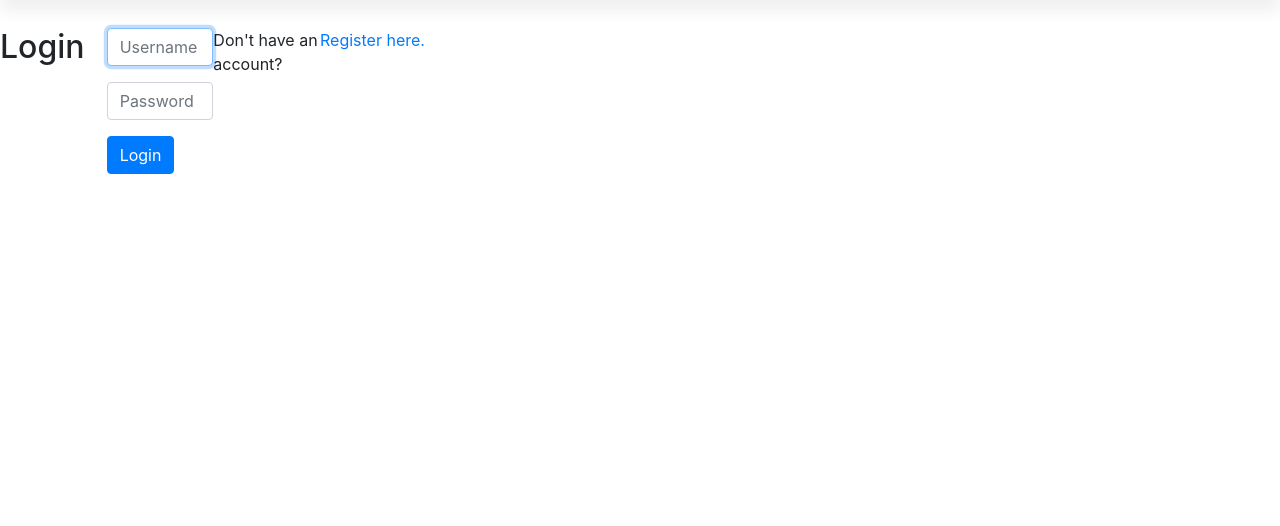
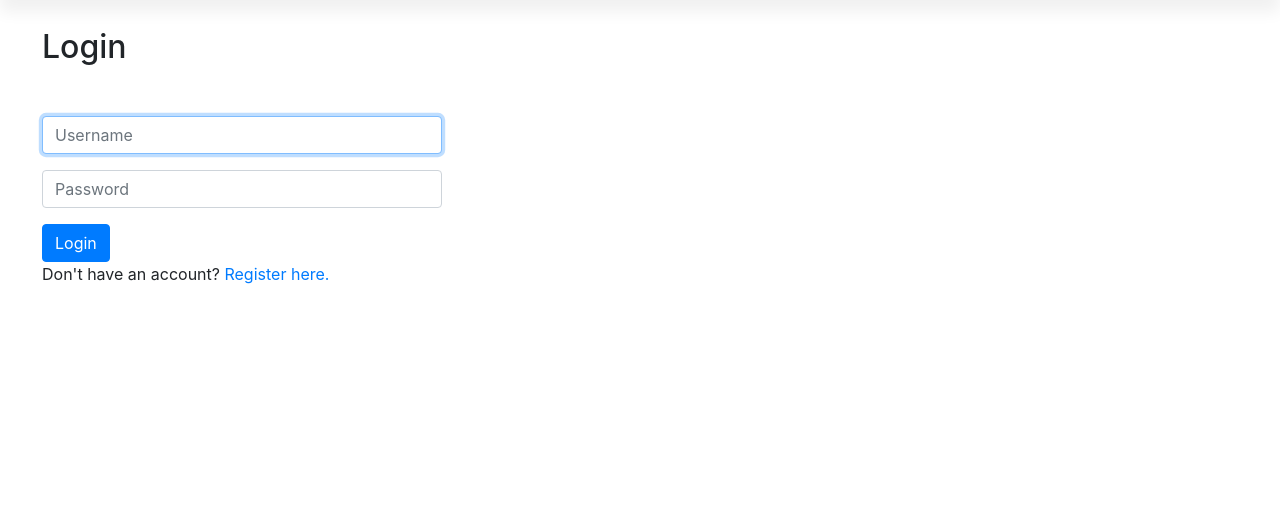
Before and after one commit to GGi347/E-commerce, a Django app: page /login in a window 1280 px wide. Shown: the part 120-646 px from the top of the page. Run offline with Django 3.2, Linux system fonts and the light colour scheme; some libraries are stand-ins or nearby versions.

Commit message:
Add styling to login and register  forms

```diff
--- a/auctions/static/auctions/css/styles.css
+++ b/auctions/static/auctions/css/styles.css
@@ -261,6 +261,12 @@ textarea[name="comment"] {
     }
 }
 
+/* login forms  */
+
+.form-group > input {
+    width: 400px;
+}
+
 /* footer */
 
 footer {
--- a/auctions/templates/auctions/login.html
+++ b/auctions/templates/auctions/login.html
@@ -2,13 +2,13 @@
 
 {% block body %}
 
-    <h2>Login</h2>
+    <div class="page-container">
+        <h2 class="page-header">Login</h2>
 
         {% if message %}
             <div>{{ message }}</div>
         {% endif %}
-
-    <form action="{% url 'login' %}" method="post">
+        <form action="{% url 'login' %}" method="post" class="main-forms">
             {% csrf_token %}
             <div class="form-group">
                 <input autofocus class="form-control" type="text" name="username" placeholder="Username">
@@ -20,5 +20,6 @@
         </form>
 
         Don't have an account? <a href="{% url 'register' %}">Register here.</a>
+    </div>
 
 {% endblock %}
```
Also changed, not shown: auctions/templates/auctions/register.html (+4 -4 lines), db.sqlite3. Lines whose indentation alone changed are shown as unchanged.
